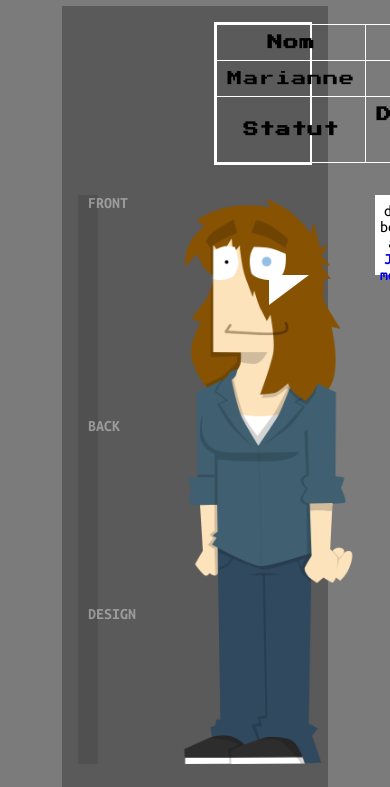
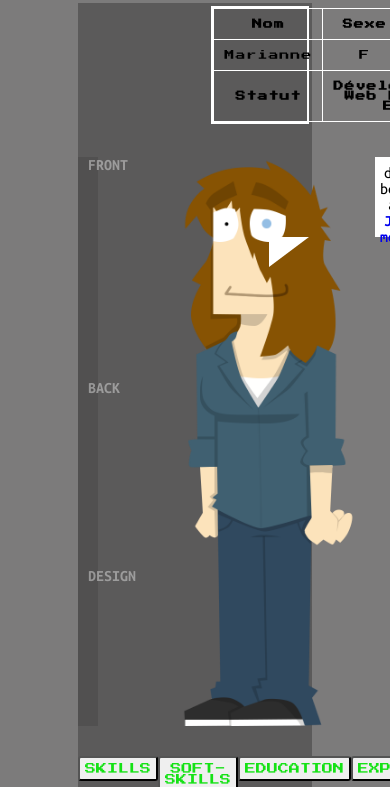
Before and after one commit to MariannePiquetNowak/curicculum-vitae, a React (Create React App) app: page / in a window 390 px wide. Shown: the top 787 px of the page. Built offline with nearby package versions, Linux system fonts and the light colour scheme.

Commit message:
ajustement du tableau d'info responsive

```diff
--- a/src/App.css
+++ b/src/App.css
@@ -4,5 +4,5 @@
   align-items: center;
   font-family: 'Press Start 2P', ;
   background-color: #7c7b7b;
-  padding: .2em 0;
+  height: 100vh;
 }
--- /dev/null
+++ b/src/assets/styles/bubble.scss
@@ -0,0 +1,52 @@
+.bubble {
+    position:relative;
+    right: 9%;
+    background-color: #ffffff;
+    width: 200px;
+    height: 80px;
+    display: flex;
+    text-align: center;
+    justify-content: center;
+    align-items: center;
+    font-family: 'Ubuntu Mono', monospace;
+    padding: 0 5px;
+
+    a {
+       text-decoration: none;
+       cursor: pointer;
+       font-weight: 600;
+    }
+
+    a:visited {
+        text-decoration: none;
+    }
+
+}
+
+
+#arrow-border {
+    width:0;
+    height: 0;
+    line-height: 0;
+    border-bottom: 30px solid transparent;
+    border-left: 40px solid #ffffff;
+    border-right:30px solid transparent;
+
+    position: absolute;
+    bottom: -30px;
+    right: 110px;
+
+}
+
+/*
+Faire une bulle de BD : @http://www.lackofinspiration.com/news-3-107-quand-les-css3-se-mettent-au-service-de-la-bd.html
+*/
+
+.character-information {
+    width: 450px;
+    background-color: rgba(58, 57, 57, 0.3);
+    padding: 0 10px;
+    color: rgba(255, 255, 255, 0.4);
+    box-sizing: content-box;
+
+}
--- a/src/assets/styles/character.scss
+++ b/src/assets/styles/character.scss
@@ -14,56 +14,3 @@
         max-height: 569px;
     }
 }
-
-.bubble {
-    position:relative;
-    right: 9%;
-    background-color: #ffffff;
-    width: 200px;
-    height: 80px;
-    display: flex;
-    text-align: center;
-    justify-content: center;
-    align-items: center;
-    font-family: 'Ubuntu Mono', monospace;
-    padding: 0 5px;
-
-    a {
-       text-decoration: none;
-       cursor: pointer;
-       font-weight: 600;
-    }
-
-    a:visited {
-        text-decoration: none;
-    }
-
-}
-
-
-#arrow-border {
-    width:0;
-    height: 0;
-    line-height: 0;
-    border-bottom: 30px solid transparent;
-    border-left: 40px solid #ffffff;
-    border-right:30px solid transparent;
-
-    position: absolute;
-    bottom: -30px;
-    right: 110px;
-
-}
-
-/*
-Faire une bulle de BD : @http://www.lackofinspiration.com/news-3-107-quand-les-css3-se-mettent-au-service-de-la-bd.html
-*/
-
-.character-information {
-    width: 450px;
-    background-color: rgba(58, 57, 57, 0.3);
-    padding: 0 10px;
-    color: rgba(255, 255, 255, 0.4);
-    box-sizing: content-box;
-
-}
--- a/src/assets/styles/container.scss
+++ b/src/assets/styles/container.scss
@@ -1,8 +1,7 @@
 .container {
     position: relative;
     width: 60%;
-    height: 100%;
+    height: 100vh;
     margin: .2em 0;
-    padding: 1em;
     background-color: #5b5a5a;
 }
--- a/src/assets/styles/info.scss
+++ b/src/assets/styles/info.scss
@@ -15,6 +15,7 @@ td {
 
 tr {
     padding: 10px;
+    box-sizing: border-box;
 }
 
 tbody {
@@ -26,4 +27,17 @@ tbody {
     width: 40%;
     font-size: 15px;
     font-family: 'Press Start 2P', ;
+    margin: 0.3em;
 }
+
+@media (max-width: 1550px) {
+    tbody {
+        font-size: 12px;
+    }
+}
+
+@media (max-width: 1300px) {
+    tbody {
+        font-size: 10px;
+    }
+}
--- a/src/components/container.js
+++ b/src/components/container.js
@@ -16,6 +16,7 @@ import EnvironmentContent from "./environment-content";
 // Styles
 import '../assets/styles/container.scss'
 import '../assets/styles/character.scss';
+import '../assets/styles/bubble.scss';
 import '../assets/font.css';
 
 
```
